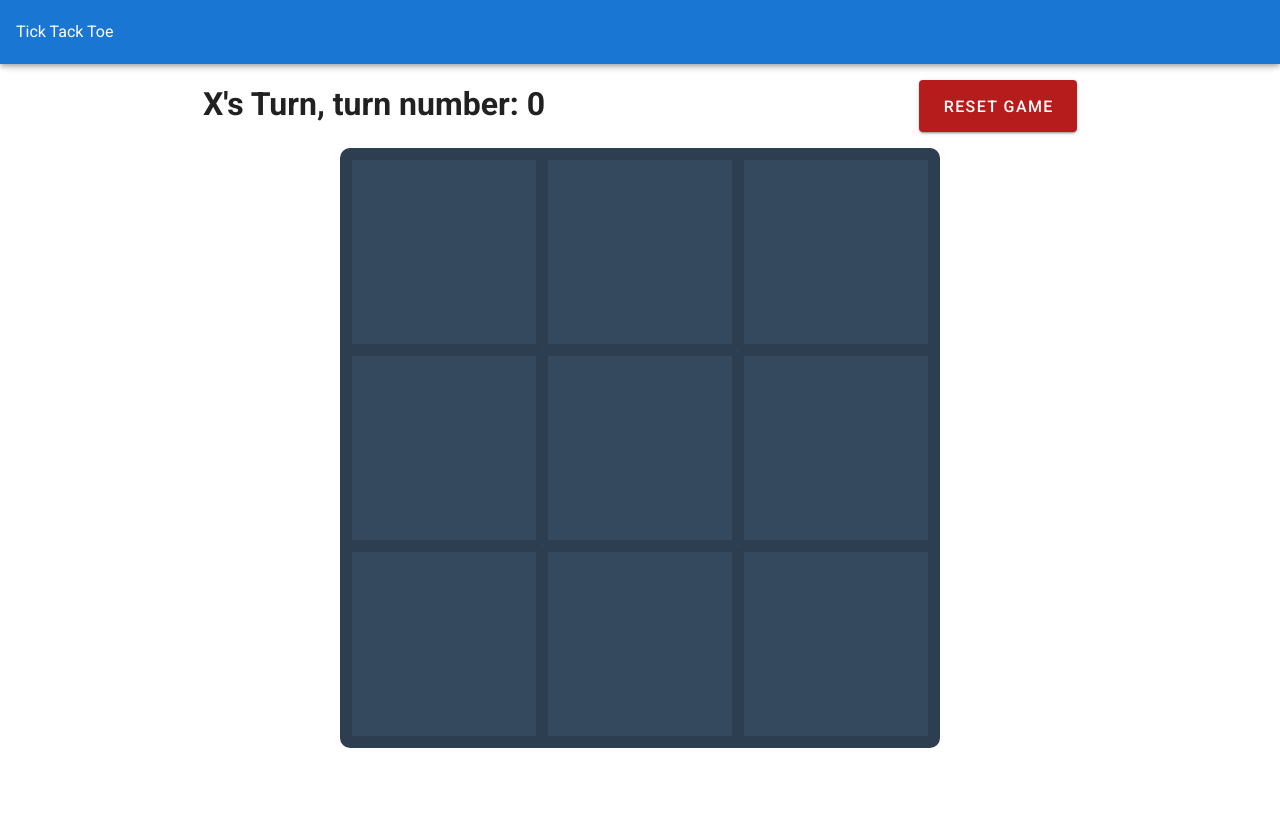
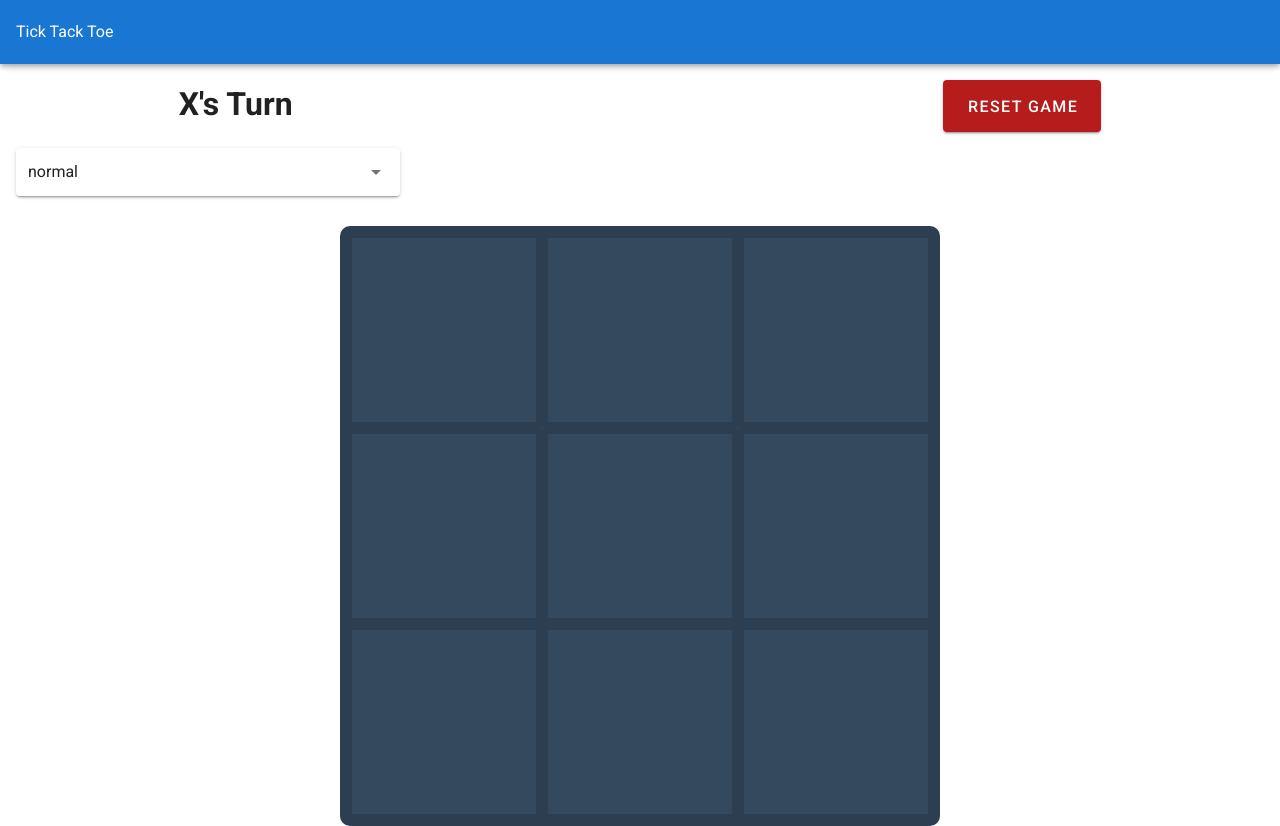
Before and after one commit to pauldhawk/tic-tac-toe, a Vue app: page / in a window 1280 px wide. Before the commit the page ends 800 px from the top, so only its background shows below. Built offline with nearby package versions, Linux system fonts and the light colour scheme.

Commit message:
more great work

```diff
--- a/src/components/Game.vue
+++ b/src/components/Game.vue
@@ -3,12 +3,33 @@
     <div class="d-flex justify-space-around ma-4">
       <!-- Message -->
       <h1 v-if="gameOver">{{ turn }} Has Won The Game</h1>
-      <h1 v-else>{{ turn }}'s Turn, turn number: {{ turnNumber }}</h1>
+      <h1 v-if="gameIsDraw">This Game Is At A Draw</h1>
+      <h1 v-else>{{ turn }}'s Turn</h1>
+      <br />
       <!-- Reset Button -->
       <v-btn x-large dark color="red darken-4" @click="resetGame()">Reset Game</v-btn>
     </div>
+    <div class="select-board-size">
+      <v-select
+        v-model="board_size"
+        :items="board_sizes"
+        label="Solo field"
+        solo
+      ></v-select>
+    </div>
+    <!-- debug info -->
+    <div v-if="debug">
+
+      <h1>turn number: {{ turnNumber }}</h1>
+      <h1>board size: {{ board_size }}</h1>
+      <h1>draw: {{gameIsDraw}}</h1>
+    </div>
     <!-- Board -->
-    <div class="game-board">
+    <div :class="{
+      'game-board-600px': board_size == 'normal',
+      'game-board-1000px': board_size == 'large'
+      }"
+        class="game-board">
       <div :class="{ winner: winners['one'] === true }"
           class="box" @click="updateBox('one')">{{ board.one.value }}</div>
       <div :class="{ winner: winners['two'] === true }"
@@ -39,6 +60,7 @@ export default {
     resetGame() {
       this.gameOver = false;
       this.winners = {};
+      this.gameIsDraw = false;
       Object.keys(this.board).forEach((x) => {
         this.board[x].value = null;
       });
@@ -62,6 +84,8 @@ export default {
       });
       if (winnerWinner) {
         this.gameOver = true;
+      } else if (this.turnNumber === 8) {
+        this.gameIsDraw = true;
       } else {
         this.turn = this.turn === 'X' ? 'O' : 'X';
         this.turnNumber += 1;
@@ -73,10 +97,14 @@ export default {
   },
   data() {
     return {
+      debug: false,
       gameOver: false,
+      gameIsDraw: false,
       turnNumber: 0,
       turn: 'X', // 'O'
       winners: {}, // to highlist winning cols
+      board_size: 'normal', // large
+      board_sizes: ['normal', 'large'],
       board: {
         one: {
           id: 1,
@@ -164,8 +192,6 @@ export default {
 
 <style scoped>
   .game-board {
-    width: 600px;
-    height: 600px;
     margin: 0 auto;
     background-color: #34495e;
     color: #fff;
@@ -174,6 +200,15 @@ export default {
 
     display: grid;
     grid-template: repeat(3, 1fr) / repeat(3, 1fr);
+  }
+
+  .game-board-600px {
+    width: 600px;
+    height: 600px;
+  }
+  .game-board-1000px {
+    width: 750px;
+    height: 750px;
   }
 
   .box {
@@ -190,4 +225,8 @@ export default {
   .winner {
     background-color: purple;
   }
+  .select-board-size {
+    width: 30%;
+    margin-left: 1rem;
+  }
 </style>
```
